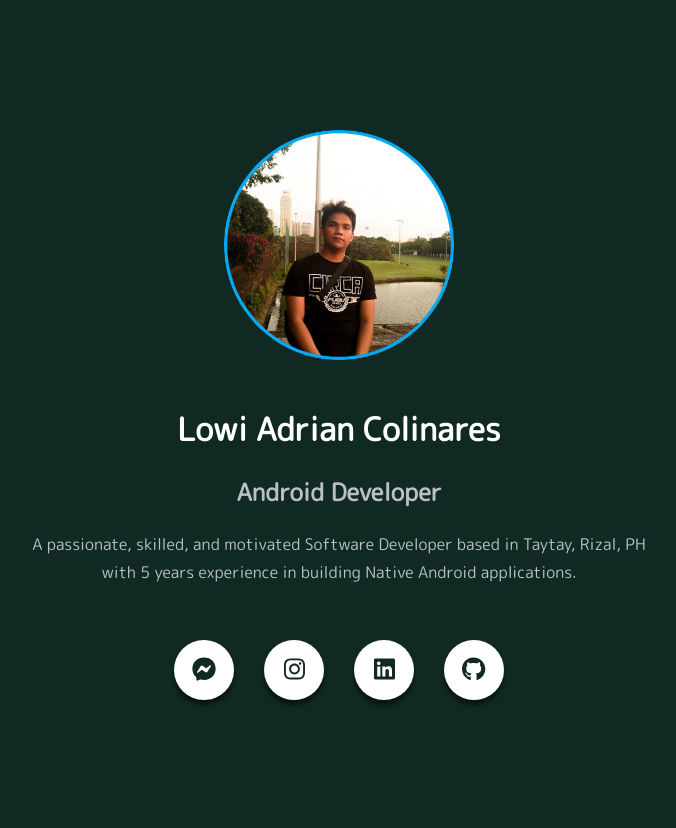
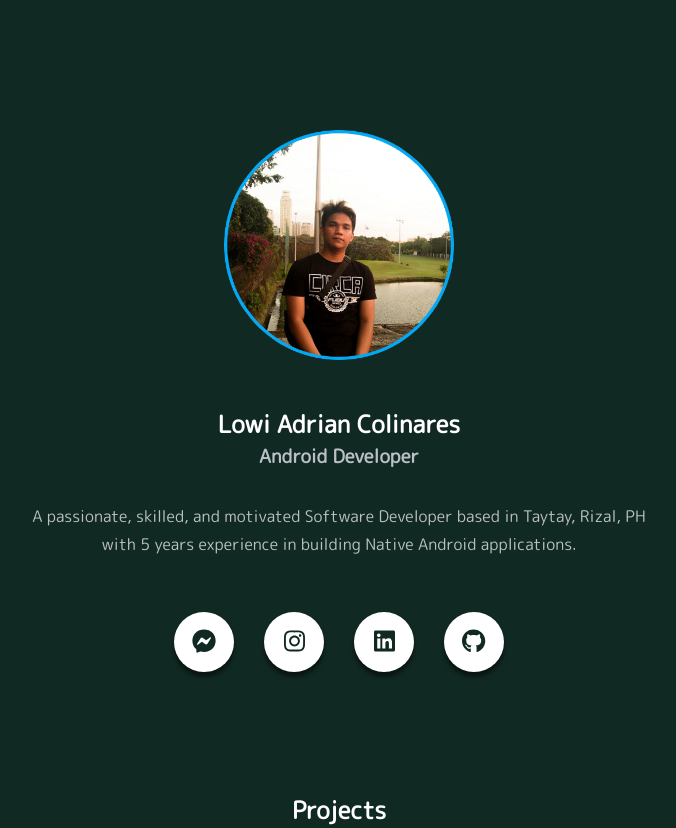
Before and after one commit to la-colinares/portfolio, a React (Vite) app: page / in a window 1280 px wide. Shown: the whole page, without its empty margins (301-977 px from the left). Before the commit the page ends 800 px from the top, so only its background shows below. Built offline with nearby package versions, Linux system fonts and the light colour scheme.

Commit message:
update hero section and setup project section

```diff
--- a/src/App.tsx
+++ b/src/App.tsx
@@ -1,11 +1,13 @@
 import './app/scss/style.scss';
-import Hero from './app/components/hero/index'
+import Hero from './app/components/hero'
+import Projects from './app/components/projects'
 
 function App() {
 
   return (
     <div className="App">
       <Hero/>
+      <Projects/>
     </div>
   )
 }
--- a/src/app/components/hero/index.tsx
+++ b/src/app/components/hero/index.tsx
@@ -7,12 +7,10 @@ export default function index() {
     const socials = HeroData.socials;
 
     return (
-        <>
-            <div className="hero">
-                <div className="body">
+        <section>
             <img src={HeroData.profile} alt={HeroData.profile_alt} className="profile" />
             <h1 className="hero-name">{HeroData.full_name}</h1>
-                    <h2 className="hero-title">{HeroData.title}</h2>
+            <h3 className="hero-title">{HeroData.title}</h3>
             <p className="hero-description">{HeroData.description}</p>
             <div className="hero-social">
                 <ul>
@@ -27,8 +25,6 @@ export default function index() {
                     }
                 </ul>
             </div>
-                </div>
-            </div>
-        </>
+        </section>
     )
 }
--- /dev/null
+++ b/src/app/components/projects/index.tsx
@@ -0,0 +1,12 @@
+import React from 'react';
+import { ProjectsData } from '../../AppData';
+import '../../scss/partial/_projects.scss';
+
+export default function index() {
+
+    return (
+        <section>
+            <h1 className="title">{ProjectsData.projects}</h1>
+        </section>
+    )
+}
--- a/src/app/scss/partial/_core.scss
+++ b/src/app/scss/partial/_core.scss
@@ -1,6 +1,21 @@
+*{
+    box-sizing: border-box;
+    padding: 0;
+    margin: 0;
+}
+
 body {
     background: $primary;
     color: $white;
     text-align: center;
     font-family: 'M PLUS Rounded 1c';
 }
+
+section{
+    margin-top: 130px;
+}
+
+.grid {
+    display: grid;
+    gap: 1.5rem;
+}
--- a/src/app/scss/partial/_hero.scss
+++ b/src/app/scss/partial/_hero.scss
@@ -1,10 +1,4 @@
 @import './variables';
-
-.hero {
-    margin-top: 130px;
-
-    .body {
-        padding-bottom: 64px;
 
 .profile {
     height: 230px;
@@ -26,6 +20,7 @@
     font-weight: 300;
     color: $grey-white;
     line-height: 28px;
+    margin-top: 32px;
     white-space: pre-line;
 }
 
@@ -69,5 +64,3 @@
         }
     }
 }
-    }
-}
--- /dev/null
+++ b/src/app/scss/partial/_projects.scss
@@ -0,0 +1 @@
+@import './variables';
--- a/src/app/scss/style.scss
+++ b/src/app/scss/style.scss
@@ -2,3 +2,4 @@
 @import './partial/core';
 @import './partial/responsive';
 @import './partial/hero';
+@import './partial/projects';
```
Lines whose indentation alone changed are shown as unchanged.
